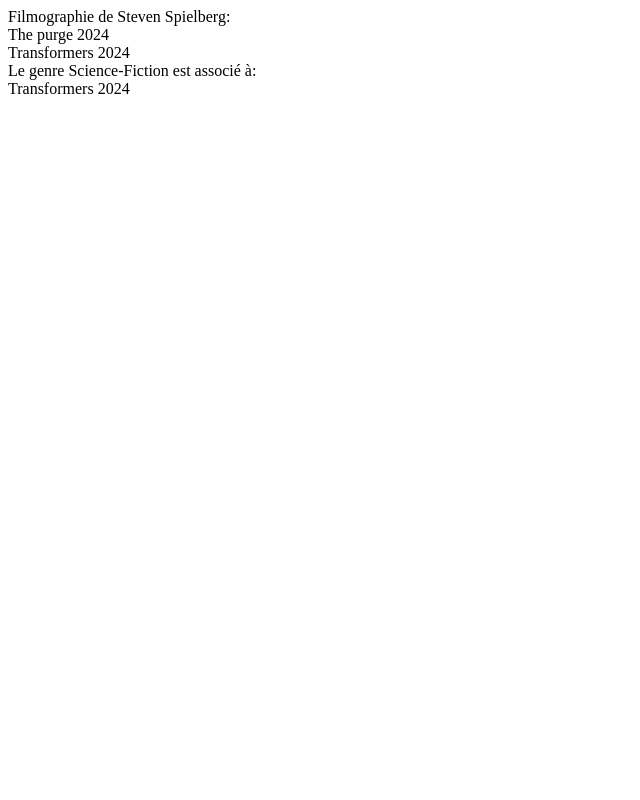
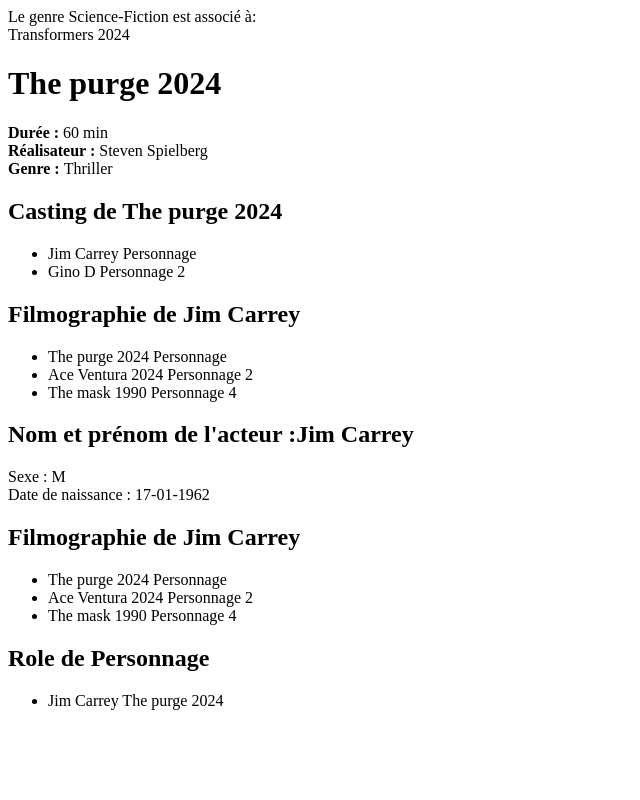
Before and after one commit to ginodalsasso/AlgoPHP_Partie3, a PHP site: page / in a window 1280 px wide. Shown: the whole page, without its empty margins (0-640 px from the left). Run offline with PHP 8.4, Linux system fonts and the light colour scheme.

Commit message:
add functions Roles-Casting-Acteur

```diff
--- a/exo_Cinéma/Acteur.php
+++ b/exo_Cinéma/Acteur.php
@@ -4,6 +4,7 @@ class Acteur extends Personne {
 
 
     private array $casting;
+
 
 
     public function __construct(string $prenom, string $nom, string $sexe, string $dateNaissance){
@@ -28,20 +29,30 @@ class Acteur extends Personne {
 
 
 ////////////////////////////////////////////////////////////
+    public function afficherFilmographie() {                 //nous affichera la filmographie de l'acteur ainsi que les roles joués
+        $result = "<h2>Filmographie de $this</h2><ul>";
+
+        foreach($this->casting as $cast) {
+            $result .= "<li>".$cast->getFilm()." ".$cast->getRole()."</li>";        //va chercher dans l'objet casting le film et le role
+        }
+
+        $result .= "</ul>";
+        return $result;
+    }
+
+
+    public function afficherInfos(){
+        $result = "<h2>Nom et prénom de l'acteur :" .$this. "</h2>";
+        $result .= "Sexe : ". $this->sexe ."<br>";
+        $result .= "Date de naissance : ". $this->getDateNaissance()->format("d-m-Y")."<br>";
+        $result .= $this->afficherFilmographie();
+        return $result;
+    }
 
 
     public function addCasting(Casting $casting) {
-        $this->castings[] = $casting;
+        $this->casting[] = $casting;
     }
 
 
-
-    public function filmographie(){
-        $result = "Filmographie de $this:</br>";
-
-        foreach ($this->films as $film){
-            $result .= $film ."</br>";
-        }
-        return $result;
-    }
 }
--- a/exo_Cinéma/Casting.php
+++ b/exo_Cinéma/Casting.php
@@ -2,16 +2,14 @@
 
 class Casting{
 
+    private Film $film;
+    private Acteur $acteur;
+    private Role $role;
 
-    private Film $film;
-    private Acteur $acteurs;
-    private Role $roles;
-
-
-    public function __construct(Film $film, Acteur $acteurs, Role $roles){
+    public function __construct(Film $film, Acteur $acteur, Role $role){
         $this->film = $film;
-        $this->acteur = $acteurs;
-        $this->role = $roles;
+        $this->acteur = $acteur;
+        $this->role = $role;
         $film->addCasting($this);  //ajoute un casting à l'objet film
         $acteur->addCasting($this);  //ajoute un acteur à l'objet film
         $role->addCasting($this);  //ajoute un role à l'objet film
@@ -33,31 +31,29 @@ class Casting{
     }
 
 
-    public function getActeurs()
+    public function getActeur()
     {
-        return $this->acteurs;
+        return $this->acteur;
     }
 
 
-    public function setActeurs($acteurs)
+    public function setActeur($acteur)
     {
-        $this->acteurs = $acteurs;
+        $this->acteur = $acteur;
 
         return $this;
     }
 
 
-    public function getRoles()
+    public function getRole()
     {
-        return $this->roles;
+        return $this->role;
     }
 
-    public function setRoles($roles)
+    public function setRole($role)
     {
-        $this->roles = $roles;
+        $this->role = $role;
 
         return $this;
     }
-
-////////////////////////////////////////////////////////////
 }
--- a/exo_Cinéma/Film.php
+++ b/exo_Cinéma/Film.php
@@ -105,11 +105,34 @@ class Film {
 
 ////////////////////////////////////////////////////////////
 
+//  CASTING //
 
     public function addCasting(Casting $casting) {
-        $this->castings[] = $casting;
+        $this->casting[] = $casting;
     }
 
+    public function afficherCasting() {                 //nous affichera le casting
+        $result = "<h2>Casting de $this</h2><ul>";
+
+        foreach($this->casting as $cast) {
+            $result .= "<li>".$cast->getActeur()." ".$cast->getRole()."</li>";  //va chercher dans l'objet casting l'acteur et son role
+        }
+
+        $result .= "</ul>";
+        return $result;
+    }
+
+    public function afficherInfos() {           //nous affichera toutes les infos du film y compris le casting
+        $result = "<h1>$this</h1>";
+        $result .= "<b>Durée :</b> ". $this->duree." min<br>";
+        $result .= "<b>Réalisateur :</b> ". $this->realisateur."<br>";
+        $result .= "<b>Genre : </b>". $this->genre."<br>";
+        $result .= $this->afficherCasting();
+        return $result;
+    }
+
+
+//  ROLE //
 
     public function __toString(){
         return $this->titreFilm ." ". $this->getParution()->format("Y");
--- a/exo_Cinéma/Genre.php
+++ b/exo_Cinéma/Genre.php
@@ -55,4 +55,8 @@ class Genre {
         }
         return $result;
     }
+
+    public function __toString() {
+        return $this->nomDuGenre;
+    }
 }
--- a/exo_Cinéma/Personne.php
+++ b/exo_Cinéma/Personne.php
@@ -15,9 +15,7 @@ class  Personne  {
         $this->dateNaissance = new DateTime ($dateNaissance);
     }
 
-
 //////////////////getters and setters///////////////////
-
 
     public function getPrenom()
     {
--- a/exo_Cinéma/Role.php
+++ b/exo_Cinéma/Role.php
@@ -42,9 +42,25 @@ class Role {
 
 
         //////////////////getters and setters///////////////////
+    public function addCasting(Casting $casting) {
+        $this->casting[] = $casting;
+    }
 
 
-    public function addCasting(Casting $casting) {
-        $this->castings[] = $casting;
+    public function afficherRole() {
+        $result = "<h2>Role de $this</h2><ul>";  //affichera la liste des acteurs et films d'un rôle
+
+        foreach($this->casting as $cast) {
+            $result .= "<li>".$cast->getActeur()." ".$cast->getFilm()."</li>"; //va chercher dans l'objet casting l'acteur et ses films
+        }
+
+        $result .= "</ul>";
+        return $result;
     }
+
+
+    public function __toString(){
+        return $this->nomPersonnage;
+    }
+
 }
--- a/exo_Cinéma/index.php
+++ b/exo_Cinéma/index.php
@@ -6,19 +6,40 @@ spl_autoload_register(function ($class_name){  //fonction permettant d'appeler m
 
 
 $realisateur1 = new Realisateur ("Steven", "Spielberg", "M", "18-12-1946");
+$realisateur2 = new Realisateur ("YOu", "Too", "M", "18-12-1946");
 
 $acteur1 = new Acteur ("Jim", "Carrey", "M", "17-01-1962");
+$acteur2 = new Acteur ("Gino", "D", "M", "17-01-1962");
+$acteur3 = new Acteur ("Romane", "BisD", "F", "17-01-1962");
+$acteur4 = new Acteur ("Tony", "Pomme", "M", "17-01-1962");
 
 $genre1 = new Genre ("Thriller");
-
 $genre2 = new Genre ("Science-Fiction");
+$genre3 = new Genre ("Action");
+$genre4 = new Genre ("Comédie");
 
 $film1 = new Film ("The purge", "2018", 60, $realisateur1, $genre1);
+$film2 = new Film ("Transformers", "2007", 90, $realisateur1, $genre2);
+$film3 = new Film ("The mask", "1990", 90, $realisateur1, $genre4);
+$film4 = new Film ("Ace Ventura", "2007", 90, $realisateur1, $genre3);
 
-$film2 = new Film ("Transformers", "2007", 90, $realisateur1, $genre2);
+$role1 = new Role("Personnage");
+$role2 = new Role("Personnage 2");
+$role3 = new Role("Personnage 3");
+$role4 = new Role("Personnage 4");
+
+$casting1 = new Casting($film1, $acteur1, $role1);
+$casting2 = new Casting($film1, $acteur2, $role2);
+$casting3 = new Casting($film4, $acteur1, $role2);
+$casting4 = new Casting($film3, $acteur1, $role4);
 
 
+echo $genre2->genreParFilm();
 
-echo $realisateur1->filmographie();
+echo $film1->afficherInfos();  // affiche toute les infos du film
 
-echo $genre2->genreParFilm();
+echo $acteur1->afficherFilmographie();
+
+echo $acteur1->afficherInfos();
+
+echo $role1->afficherRole();
--- /dev/null
+++ b/exo_Cinéma/phpinfo.php
@@ -0,0 +1,3 @@
+<?php
+
+phpinfo();
```
